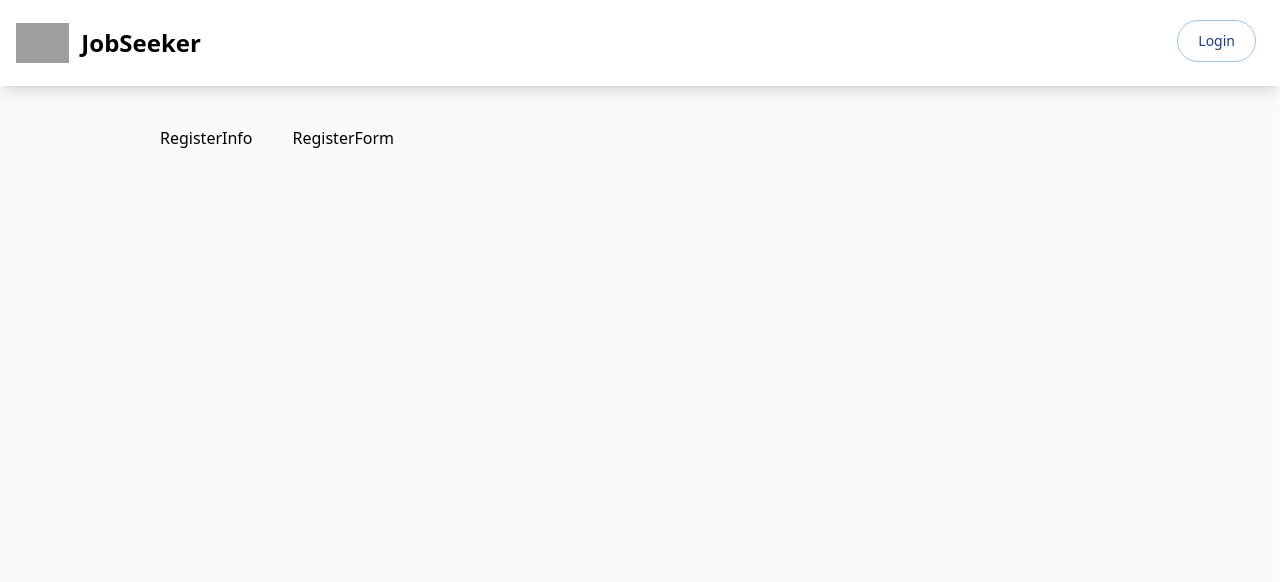
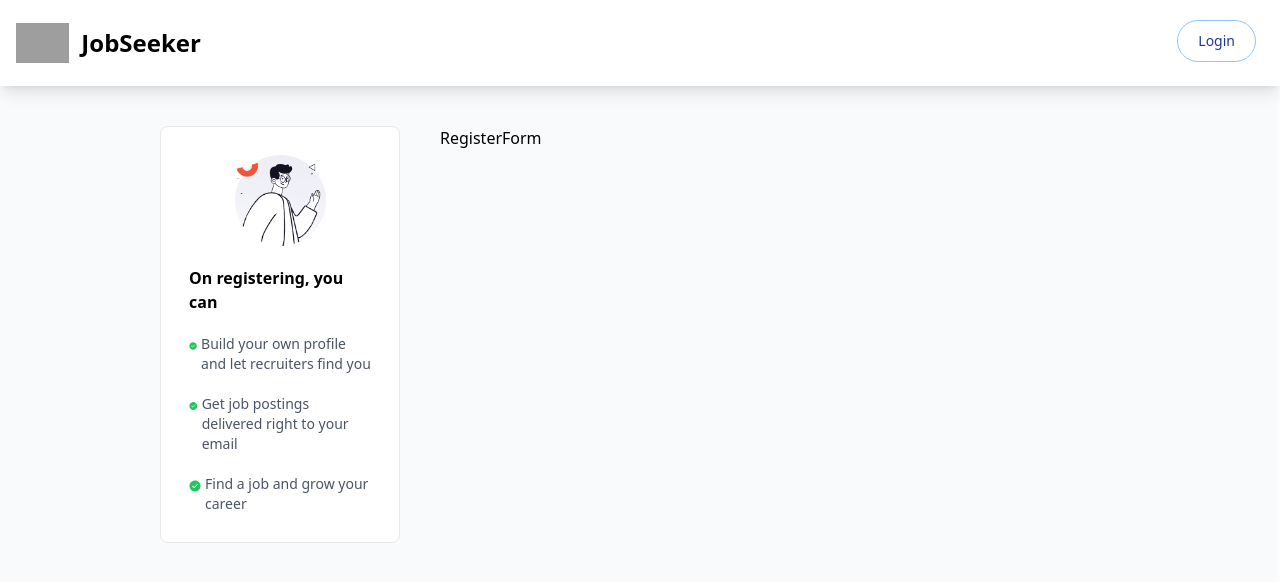
Before and after one commit to Anirudh-WB/JobSeaker, a React (Create React App) app: page /register in a window 1280 px wide. Shown: the top 582 px of the page. Built offline with nearby package versions, Linux system fonts and the light colour scheme; grey boxes are pictures that could not be loaded.

Commit message:
register side bar

```diff
--- a/src/components/Register/RegisterInfo.jsx
+++ b/src/components/Register/RegisterInfo.jsx
@@ -1,7 +1,32 @@
 import React from "react";
+import { GoCheckCircleFill } from "react-icons/go";
+import boyPic from "../../assets/white-boy.a0d2814a.png";
 
 function RegisterInfo() {
-  return <div>RegisterInfo</div>;
+  return (
+    <div className="bg-white border rounded-lg p-7 flex flex-col items-center gap-5 w-1/4 sticky top-10 h-fit">
+      <img src={boyPic} alt="" className=" w-1/2" />
+      <h2 className="font-semibold">On registering, you can</h2>
+      <div className="flex gap-1 w-full font-medium">
+        <GoCheckCircleFill className="text-green-500 w-1/12 mt-1" />
+        <p className="text-gray-600 text-sm w-auto">
+          Build your own profile and let recruiters find you
+        </p>
+      </div>
+      <div className="flex gap-1 w-full font-medium">
+        <GoCheckCircleFill className="text-green-500 w-1/12 mt-1" />
+        <p className="text-gray-600 text-sm w-auto">
+          Get job postings delivered right to your email
+        </p>
+      </div>
+      <div className="flex gap-1 w-full font-medium">
+        <GoCheckCircleFill className="text-green-500 w-1/12 mt-1" />
+        <p className="text-gray-600 text-sm w-auto">
+          Find a job and grow your career
+        </p>
+      </div>
+    </div>
+  );
 }
 
 export default RegisterInfo;
```
Also changed, not shown: src/assets/white-boy.a0d2814a.png (added).
